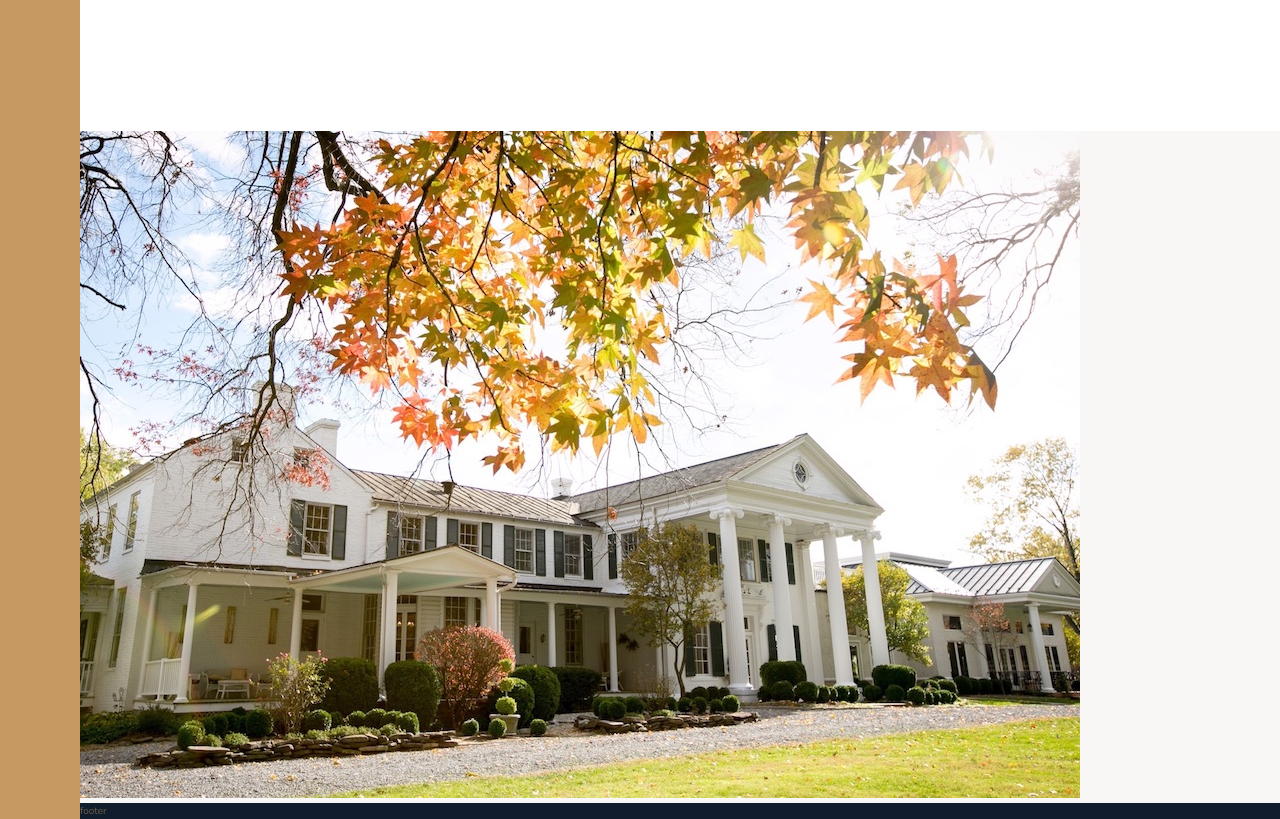
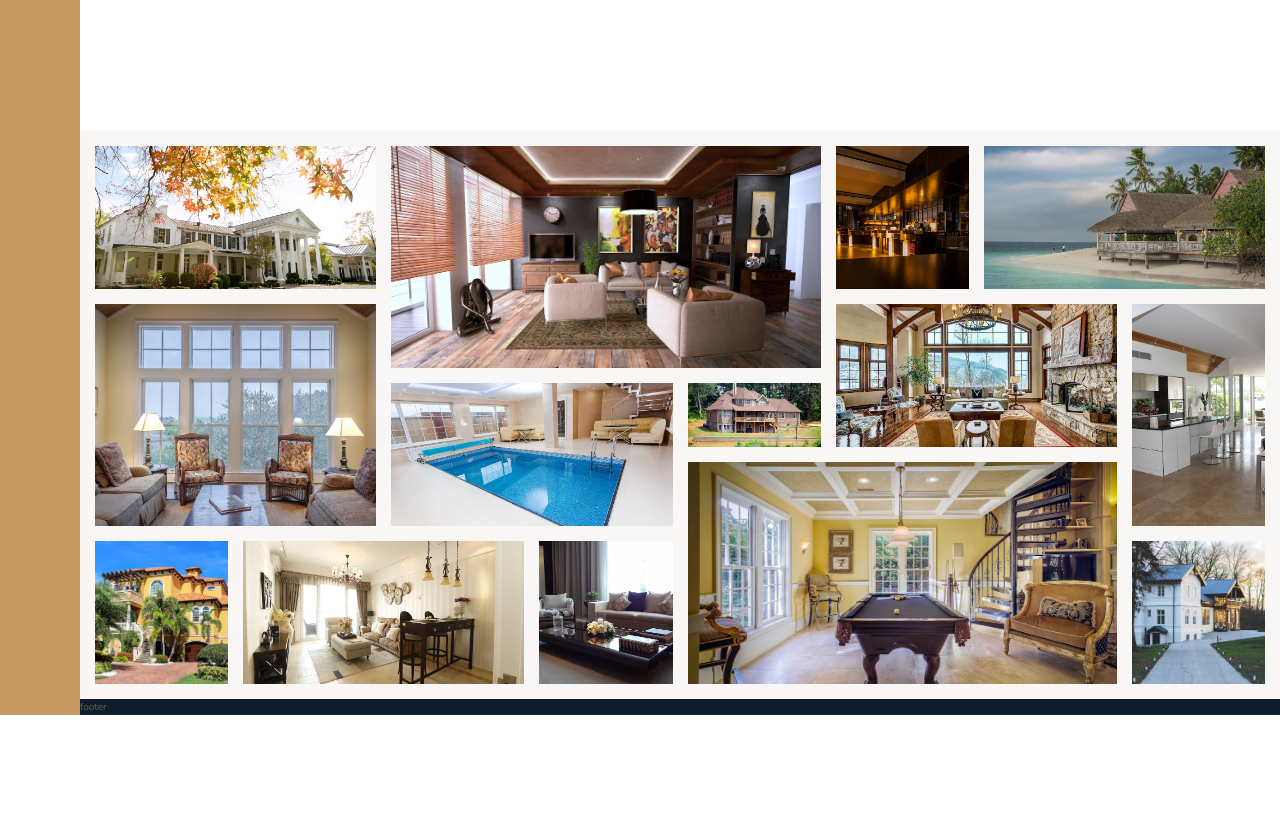
Before and after one commit to Michie1001/whistling-pine, a website: page index.html in a window 1280 px wide. Shown: the part 2940-3759 px from the top of the page. After the commit the page ends 3655 px from the top, so only its background shows below. Drawn offline with nearby package versions, Linux system fonts and the light colour scheme.

Commit message:
done with the gallery

```diff
--- a/index.html
+++ b/index.html
@@ -301,7 +301,48 @@
         </div>
 
         <div class="gallery">
-            <img src="img/gal-1.jpeg" alt="Gallery image" class="gallery__img">
+            <figure class="gallery__item gallery__item-1">
+                <img src="img/gal-1.jpeg" alt="Gallery image" class="gallery__img">
+            </figure>
+            <figure class="gallery__item gallery__item-2">
+                <img src="img/gal-2.jpeg" alt="Gallery image" class="gallery__img">
+            </figure>
+            <figure class="gallery__item gallery__item-3">
+                <img src="img/gal-3.jpeg" alt="Gallery image" class="gallery__img">
+            </figure>
+            <figure class="gallery__item gallery__item-4">
+                <img src="img/gal-4.jpeg" alt="Gallery image" class="gallery__img">
+            </figure>
+            <figure class="gallery__item gallery__item-5">
+                <img src="img/gal-5.jpeg" alt="Gallery image" class="gallery__img">
+            </figure>
+            <figure class="gallery__item gallery__item-6">
+                <img src="img/gal-6.jpeg" alt="Gallery image" class="gallery__img">
+            </figure>
+            <figure class="gallery__item gallery__item-7">
+                <img src="img/gal-7.jpeg" alt="Gallery image" class="gallery__img">
+            </figure>
+            <figure class="gallery__item gallery__item-8">
+                <img src="img/gal-8.jpeg" alt="Gallery image" class="gallery__img">
+            </figure>
+            <figure class="gallery__item gallery__item-9">
+                <img src="img/gal-9.jpeg" alt="Gallery image" class="gallery__img">
+            </figure>
+            <figure class="gallery__item gallery__item-10">
+                <img src="img/gal-10.jpeg" alt="Gallery image" class="gallery__img">
+            </figure>
+            <figure class="gallery__item gallery__item-11">
+                <img src="img/gal-11.jpeg" alt="Gallery image" class="gallery__img">
+            </figure>
+            <figure class="gallery__item gallery__item-12">
+                <img src="img/gal-12.jpeg" alt="Gallery image" class="gallery__img">
+            </figure>
+            <figure class="gallery__item gallery__item-13">
+                <img src="img/gal-13.jpeg" alt="Gallery image" class="gallery__img">
+            </figure>
+            <figure class="gallery__item gallery__item-14">
+                <img src="img/gal-14.jpeg" alt="Gallery image" class="gallery__img">
+            </figure>
         </div>
 
         <div class="footer">
--- a/sass/_gallery.scss
+++ b/sass/_gallery.scss
@@ -1,3 +1,62 @@
 .gallery{
+	background-color: $color-grey-light-1;
 	grid-column: full-start / full-end;
+
+	display: grid;
+	grid-template-columns: repeat(8, 1fr);
+	grid-template-rows: repeat(7, 5vw);
+	grid-gap: 1.5rem;
+	padding: 1.5rem;
+
+	&__item{
+		&-1{
+			grid-area: 1 / 1 / 3 / 3;
+		}
+		&-2{
+			grid-area: 1 / 3 / 4 / 6;
+		}
+		&-3{
+			grid-area: 1 / 6 / 3 / 7;
+		}
+		&-4{
+			grid-area: 1 / 7 / 3 / 9;
+		}
+		&-5{
+			grid-area: 3 / 1 / 6 / 3;
+		}
+		&-6{
+			grid-area: 4 / 3 / 6 / 5;
+		}
+		&-7{
+			grid-area: 4 / 5 / 5 / 6;
+		}
+		&-8{
+			grid-area: 3 / 6 / 5 / 8;
+		}
+		&-9{
+			grid-area: 3 / 8 / 6 / 9;
+		}
+		&-10{
+			grid-area: 6 / 1 / 8 / 2;
+		}
+		&-11{
+			grid-area: 6 / 2 / 8 / 4;
+		}
+		&-12{
+			grid-area: 6 / 4 / 8 / 5;
+		}
+		&-13{
+			grid-area: 5 / 5 / 8 / 8;
+		}
+		&-14{
+			grid-area: 6 / 8 / 8 / 9;
+		}
+	}
+
+	&__img {
+		width: 100%;
+		height: 100%;
+		object-fit: cover;
+		display: block;
+	}
 }
```
Also changed, not shown: css/style.css.
